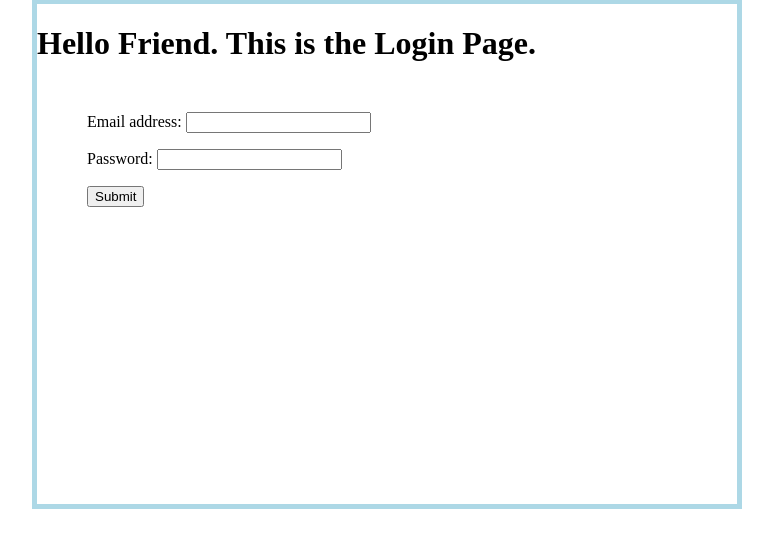
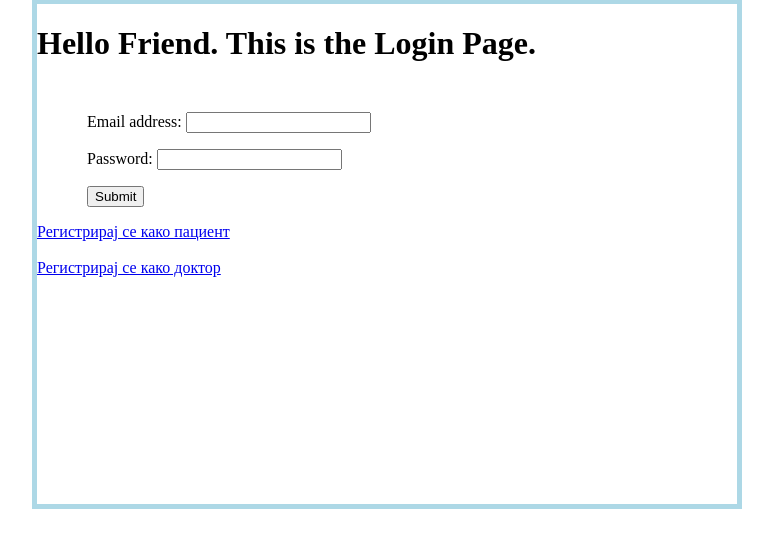
Before and after one commit to istojan/ezdravstvo, a Django app: page / in a window 1280 px wide. Shown: the part 151-699 px from the top of the page, without its empty margins (253-1026 px from the left). Run offline with Django 3.2, Linux system fonts and the light colour scheme.

Commit message:
Added link to register pages.

```diff
--- a/login/templates/login/index.html
+++ b/login/templates/login/index.html
@@ -1,6 +1,6 @@
 {% load static %}
 
-<link rel="stylesheet" type="text/css" href="{% static 'login/style.css' %}" />
+<link rel="stylesheet" type="text/css" href="{% static 'login/style.css' %}"/>
 
 <!DOCTYPE html>
 <html lang="en">
@@ -27,9 +27,12 @@
         <input type="submit" value="Submit">
     </form>
 
+    <a href="{% url 'login:register_patient' %}">Регистрирај се како пациент</a>
+    <br/>
+    <br/>
+    <a href="{% url 'login:register_doctor' %}">Регистрирај се како доктор</a>
+
 </div>
-
-
 
 
 {#{% if latest_question_list %}#}
```
Lines whose indentation alone changed are shown as unchanged.
